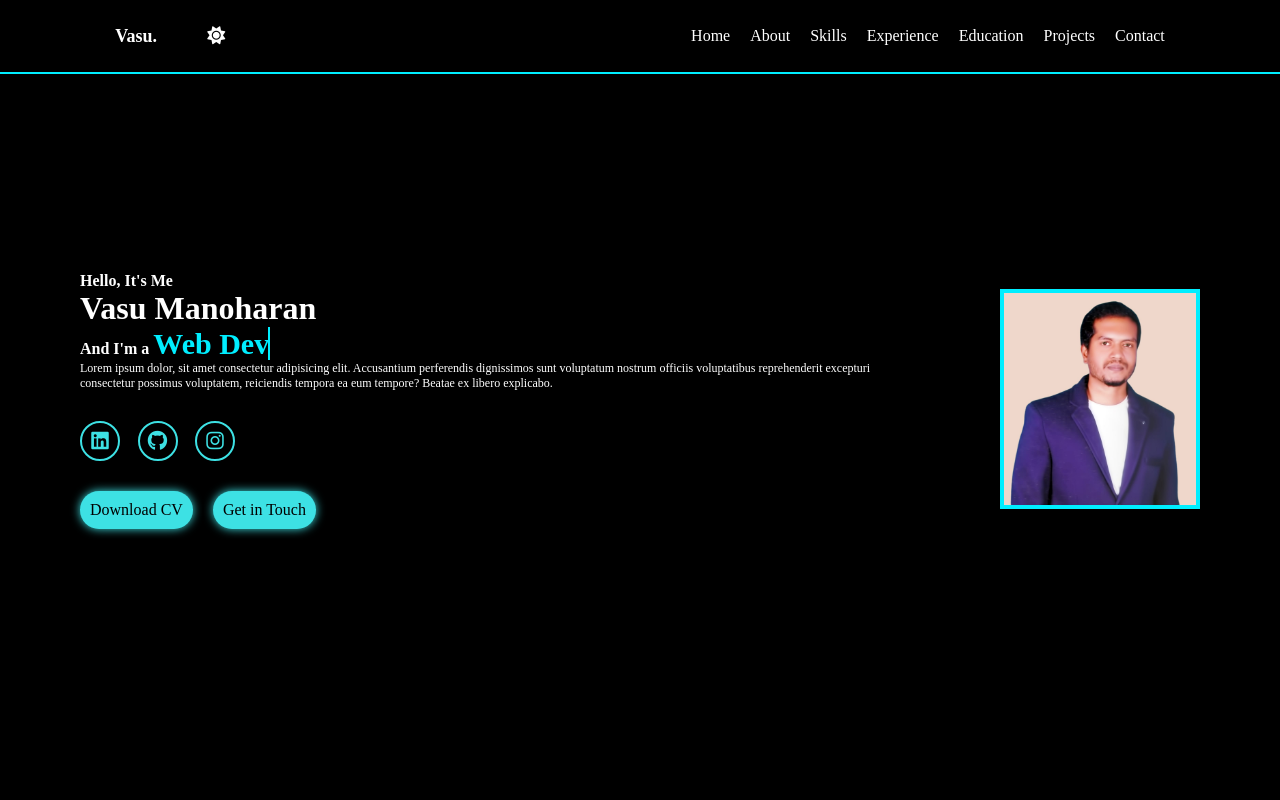
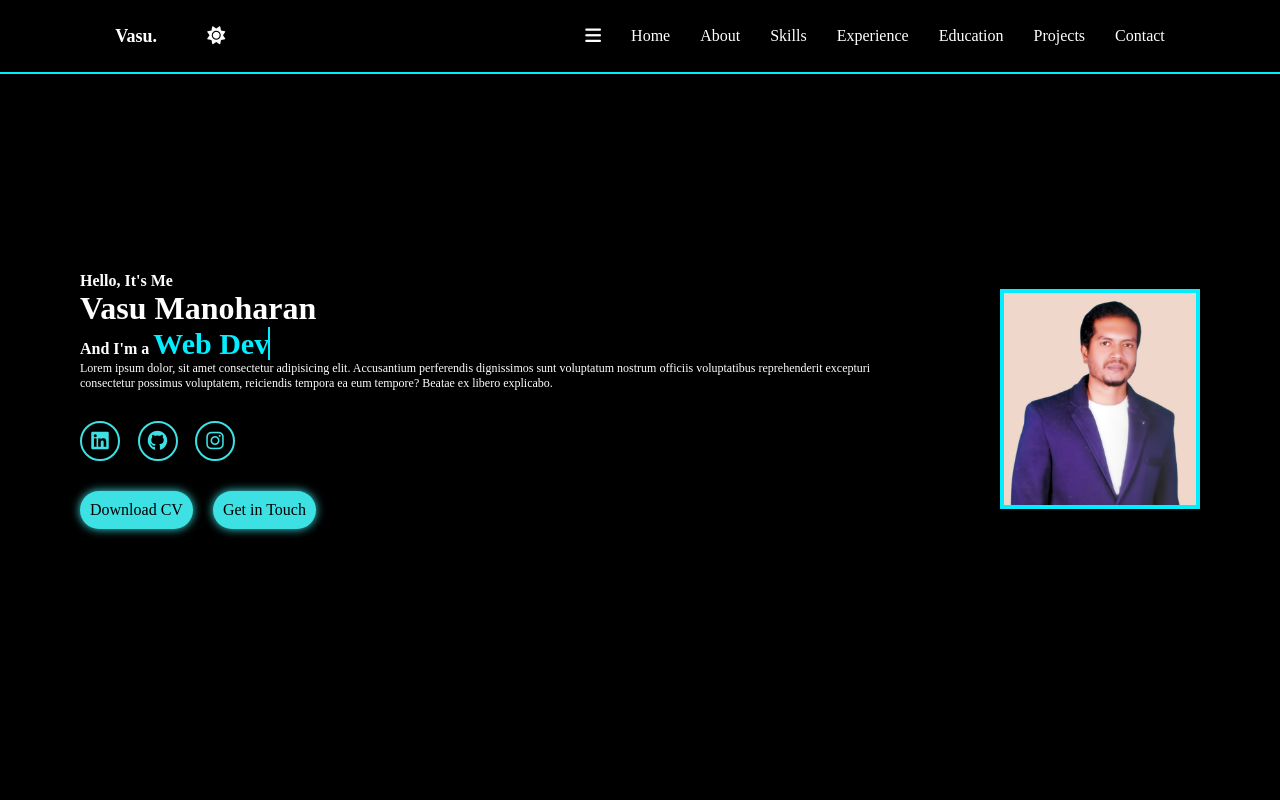
Before and after one commit to vasumanoharan/Portfolio, a website: page index.html in a window 1280 px wide. Shown: the top 800 px of the page. Drawn offline with nearby package versions, Linux system fonts and the light colour scheme; files whose address does not match are found by name.

Commit message:
nav updated

```diff
--- a/index.html
+++ b/index.html
@@ -24,11 +24,11 @@
 
 
 
-        <i class="fa-solid fa-bars" onclick="pres()" id="slide_nav" ></i>
+
         <nav class="navbar">
             <!-- <box-icon name='child'></box-icon>
             <box-icon name='child'></box-icon> -->
-
+            <i class="fa-solid fa-bars" onclick="pres()" id="slide_nav" ></i>
             <a href="#Home">Home</a>
             <a href="#about">About</a>
             <a href="#Skills">Skills</a>
--- a/style.css
+++ b/style.css
@@ -98,7 +98,8 @@ body {
 }
 .navbar{
     display: flex;
-    gap: 20px;
+    gap: 30px;
+    align-items: center;
 }
 .navbar a{
     font-size: medium;
@@ -139,8 +140,11 @@ body {
     color: white;
 }
 #slide_nav{
-    display: none;
+    /* display: none; */
     cursor: pointer;
+    text-align: center;
+    align-items: center;
+    font-size: large;
 }
 section {
     min-height: 100vh;
@@ -564,7 +568,7 @@ transition: 0.5s ease;
     #slide_nav{
         display: flex;
     }
-    .navbar{
+    .navbar a{
         display: none;
     }
     .Home{
```
